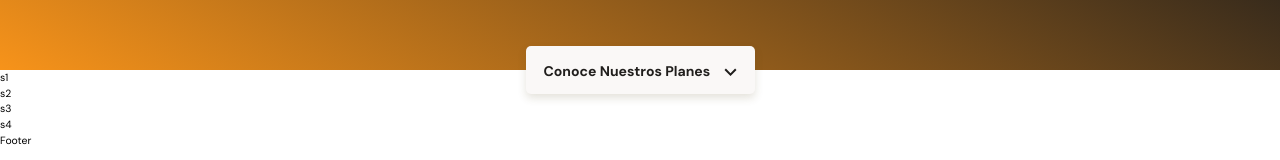
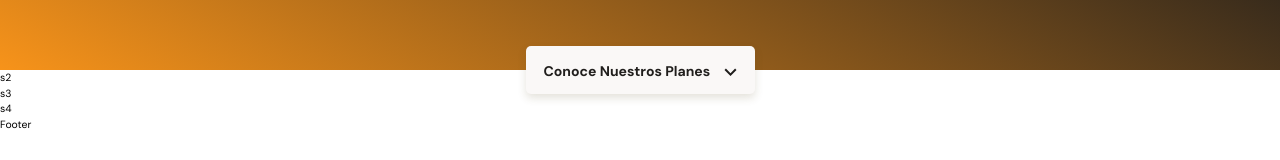
Before and after one commit to chriscodex/responsive-design-mobile-first-layout, a React (Vite) app: page / in a window 1280 px wide. Shown: the part 264-424 px from the top of the page. Built offline with nearby package versions, Linux system fonts and the light colour scheme.

Commit message:
structure & classes for main section component added

```diff
--- a/src/components/MainSection/index.jsx
+++ b/src/components/MainSection/index.jsx
@@ -3,7 +3,15 @@ import './styles.css'
 function MainSection() {
   return (
     <main>
-      <section><p>s1</p></section>
+      <section className='main-exchange-cotainer'>
+        <div className='main-exchange-container__backgroundImg'></div>
+        <div className='main-exchange-container__title'></div>
+        <section className='main-exchange-container__tables'>
+          <div>
+
+          </div>
+        </section>
+      </section>
       <section><p>s2</p></section>
       <section><p>s3</p></section>
       <section><p>s4</p></section>
```
